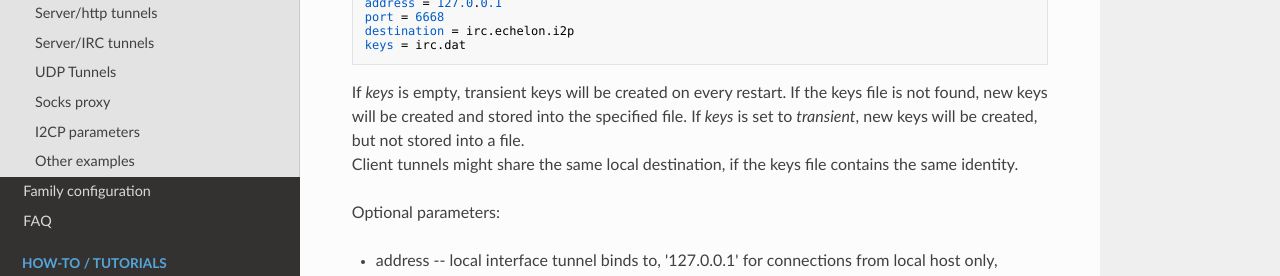
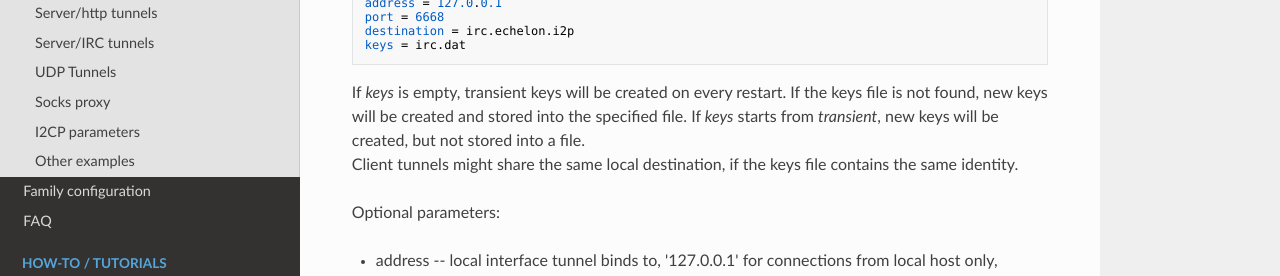
Before and after one commit to PurpleI2P/i2pd_docs_en, an MkDocs documentation site: the page built from docs/user-guide/tunnels.md, in a window 1280 px wide and 900 px high, scrolled down 924 px. Shown: the part 151-427 px from the top of the window. Built offline with MkDocs 1.6.1, drawn with Linux system fonts in a browser that asks for light colours; nearby versions of some CDN libraries; old or Windows-style settings are respelled for this version of MkDocs.

Commit message:
transient*

```diff
--- a/docs/user-guide/tunnels.md
+++ b/docs/user-guide/tunnels.md
@@ -45,7 +45,7 @@ Here is an example of a client tunnel:
     keys = irc.dat
 
 If *keys* is empty, transient keys will be created on every restart. If the keys file is not found, new keys will be created and stored into the specified file.
-If *keys* is set to *transient*, new keys will be created, but not stored into a file.
+If *keys* starts from *transient*, new keys will be created, but not stored into a file.
 Client tunnels might share the same local destination, if the keys file contains the same identity.
 
 Optional parameters:
```
